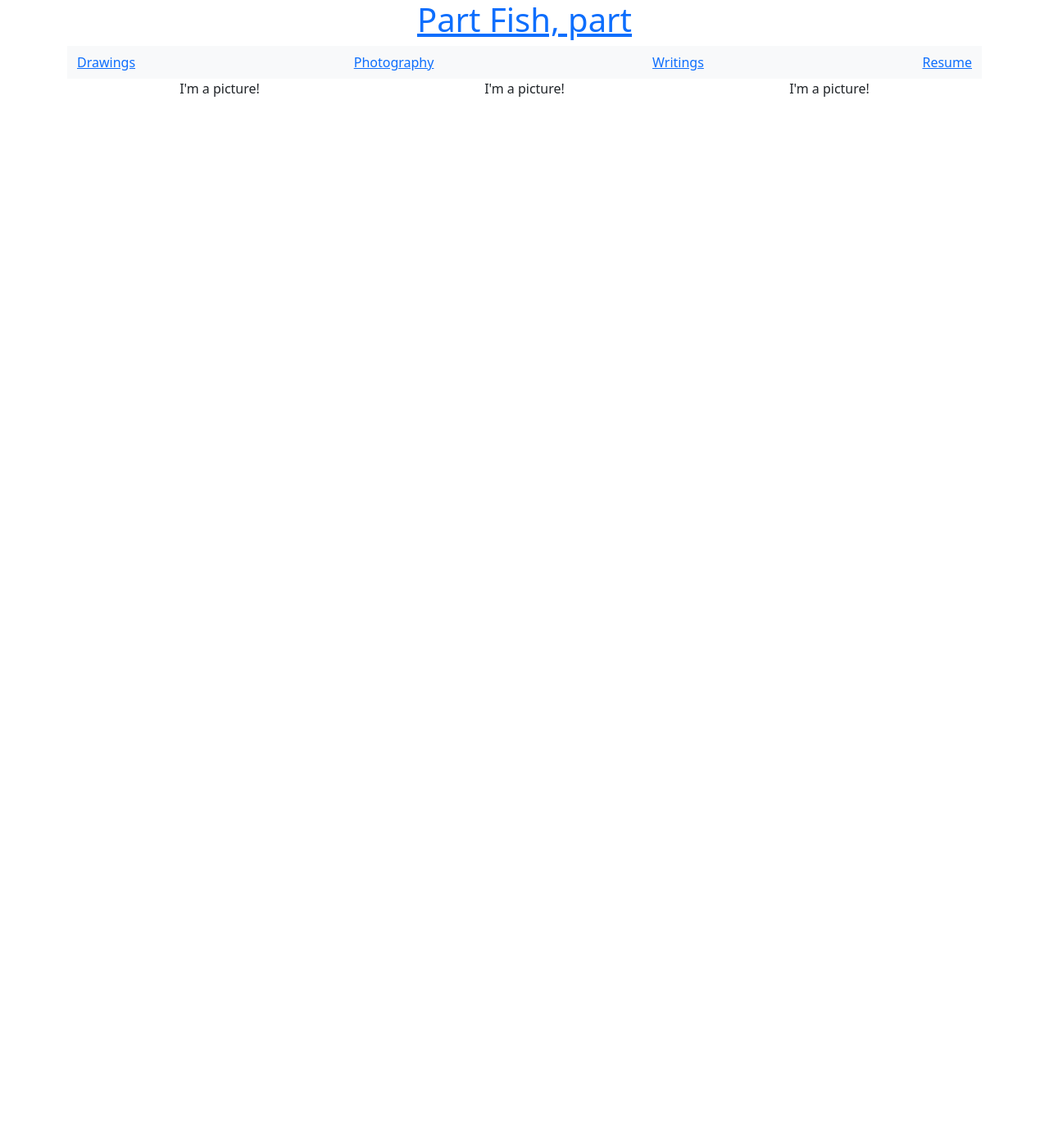
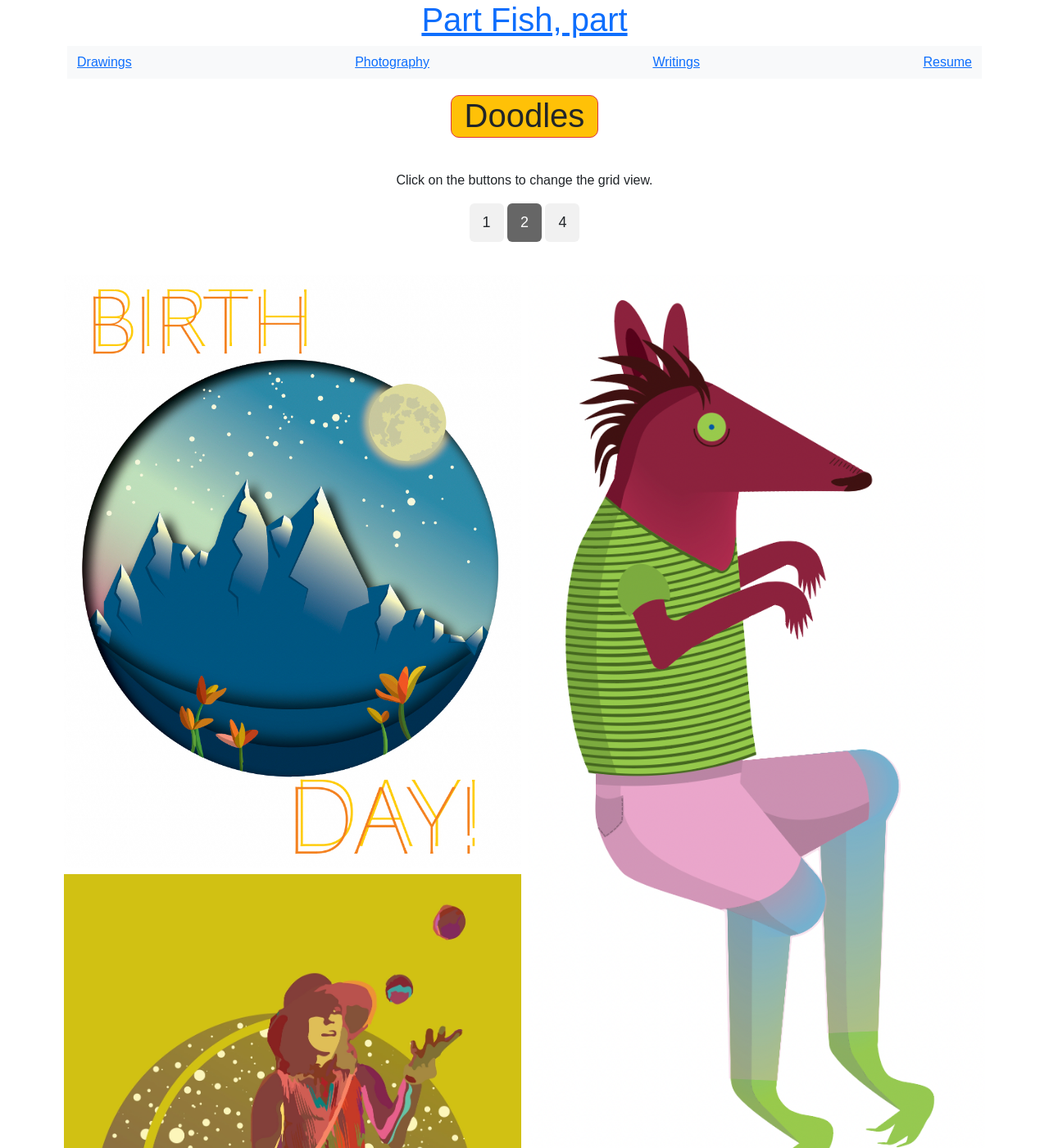
Before and after one commit to verticalwhales/verticalwhales.github.io, a Jekyll site: the page built from drawing.html, in a window 1280 px wide and 1400 px high. Shown: the whole window at 82% size. Built offline with Jekyll 4.4.1, drawn with Linux system fonts in a browser that asks for light colours.

Commit message:
Doodle page!

```diff
--- a/css/main.css
+++ b/css/main.css
@@ -6,9 +6,10 @@ body {
     color:rgb(17, 1, 9);
 }
 
-.double {
-    outline-style: double;
-    outline-color:rgb(45, 26, 24);
+.photoOrg {
+    outline-style: solid;
+    outline-color:rgb(0, 0, 0);
+    box-sizing: border-box;
 }
 
 .topButtons {
@@ -29,7 +30,92 @@ h1 {
     padding-bottom: 2px;
 }
 
+.WrittenWords {
+  padding: 10px border;
+  border-radius: 10px;
+  max-width: 280px;
+  margin-left: auto;
+  margin-right: auto;
+  margin-top: 20px;
+  padding-bottom: 2px;
+}
+
+.doodles {
+  padding: 10px border;
+  border-radius: 10px;
+  max-width: 180px;
+  margin-left: auto;
+  margin-right: auto;
+  margin-top: 20px;
+  padding-bottom: 2px;
+}
+
+.photography {
+  padding: 10px border;
+  border-radius: 10px;
+  max-width: 270px;
+  margin-left: auto;
+  margin-right: auto;
+  margin-top: 20px;
+  padding-bottom: 2px;
+}
+
 .bunPic {
     margin-top: 30px;
     border-radius: 40px;
 }
+
+<meta name="viewport" content="width=device-width, initial-scale=1.0">
+<style>
+* {
+  box-sizing: border-box;
+}
+
+body {
+  margin: 0;
+  font-family: Arial, Helvetica, sans-serif;
+}
+
+.header {
+  text-align: center;
+  padding: 32px;
+}
+
+.row {
+  display: -ms-flexbox; /* IE 10 */
+  display: flex;
+  -ms-flex-wrap: wrap; /* IE 10 */
+  flex-wrap: wrap;
+  padding: 0 4px;
+}
+
+/* Create two equal columns that sits next to each other */
+.column {
+  -ms-flex: 50%; /* IE 10 */
+  flex: 50%;
+  padding: 0 4px;
+}
+
+.column img {
+  margin-top: 8px;
+  vertical-align: middle;
+}
+
+/* Style the buttons */
+.btn {
+  border: none;
+  outline: none;
+  padding: 10px 16px;
+  background-color: #f1f1f1;
+  cursor: pointer;
+  font-size: 18px;
+}
+
+.btn:hover {
+  background-color: #ddd;
+}
+
+.btn.active {
+  background-color: #666;
+  color: white;
+}
--- a/drawing.html
+++ b/drawing.html
@@ -1,17 +1,85 @@
 ---
 layout: default
 ---
+<div>
+    <h1 class="bg-warning border border-danger doodles">Doodles</h1>
+</div>
 
-<div class="container text-center">
-    <div class="row">
-        <div class="col">
-            <p>I'm a picture!</p>
-        </div>
-        <div class="col">
-            <p>I'm a picture!</p>
-        </div>
-        <div class="col">
-            <p>I'm a picture!</p>
-        </div>
+<div class="header" id="myHeader">
+    <p>Click on the buttons to change the grid view.</p>
+    <button class="btn" onclick="one()">1</button>
+    <button class="btn active" onclick="two()">2</button>
+    <button class="btn" onclick="four()">4</button>
+  </div>
+
+<!-- Photo Grid -->
+<div class="row">
+    <div class="column">
+        <img src="/images/birthday.jpeg" style="width:100%">
+        <img src="/images/emily.JPEG" style="width:100%">
+        <img src="/images/horseman.png" style="width:100%">
+
     </div>
-</div>
+    <div class="column">
+        <img src="/images/horseman.png" style="width:100%">
+        <img src="/images/birthday.jpeg" style="width:100%">
+        <img src="/images/emily.JPEG" style="width:100%">
+
+
+    </div>
+    <div class="column">
+        <img src="/images/birthday.jpeg" style="width:100%">
+        <img src="/images/emily.JPEG" style="width:100%">
+        <img src="/images/horseman.png" style="width:100%">
+
+    </div>
+    <div class="column">
+        <img src="/images/emily.JPEG" style="width:100%">
+        <img src="/images/birthday.jpeg" style="width:100%">
+        <img src="/images/horseman.png" style="width:100%">
+
+    </div>
+  </div>
+
+  <script>
+  // Get the elements with class="column"
+  var elements = document.getElementsByClassName("column");
+
+  // Declare a loop variable
+  var i;
+
+  // Full-width images
+  function one() {
+      for (i = 0; i < elements.length; i++) {
+      elements[i].style.msFlex = "100%";  // IE10
+      elements[i].style.flex = "100%";
+    }
+  }
+
+  // Two images side by side
+  function two() {
+    for (i = 0; i < elements.length; i++) {
+      elements[i].style.msFlex = "50%";  // IE10
+      elements[i].style.flex = "50%";
+    }
+  }
+
+  // Four images side by side
+  function four() {
+    for (i = 0; i < elements.length; i++) {
+      elements[i].style.msFlex = "25%";  // IE10
+      elements[i].style.flex = "25%";
+    }
+  }
+
+  // Add active class to the current button (highlight it)
+  var header = document.getElementById("myHeader");
+  var btns = header.getElementsByClassName("btn");
+  for (var i = 0; i < btns.length; i++) {
+    btns[i].addEventListener("click", function() {
+      var current = document.getElementsByClassName("active");
+      current[0].className = current[0].className.replace(" active", "");
+      this.className += " active";
+    });
+  }
+  </script>
--- a/photography.html
+++ b/photography.html
@@ -1,6 +1,10 @@
 ---
 layout: default
 ---
+
+<div>
+    <h1 class="bg-warning border border-danger photography">Photography</h1>
+</div>
 
 <div class="container text-center">
     <div class="row">
--- a/writings.html
+++ b/writings.html
@@ -5,7 +5,7 @@ layout: default
 <html>
   <div>
     <head>
-      <h1 style="padding: 70px">Written Words</h1>
+      <h1 class="bg-warning border border-danger WrittenWords">Written Words</h1>
     </head>
   </div>
 
```
Also changed, not shown: images/birthday.jpeg (added), images/emily.JPEG (added), images/horseman.png (added).
